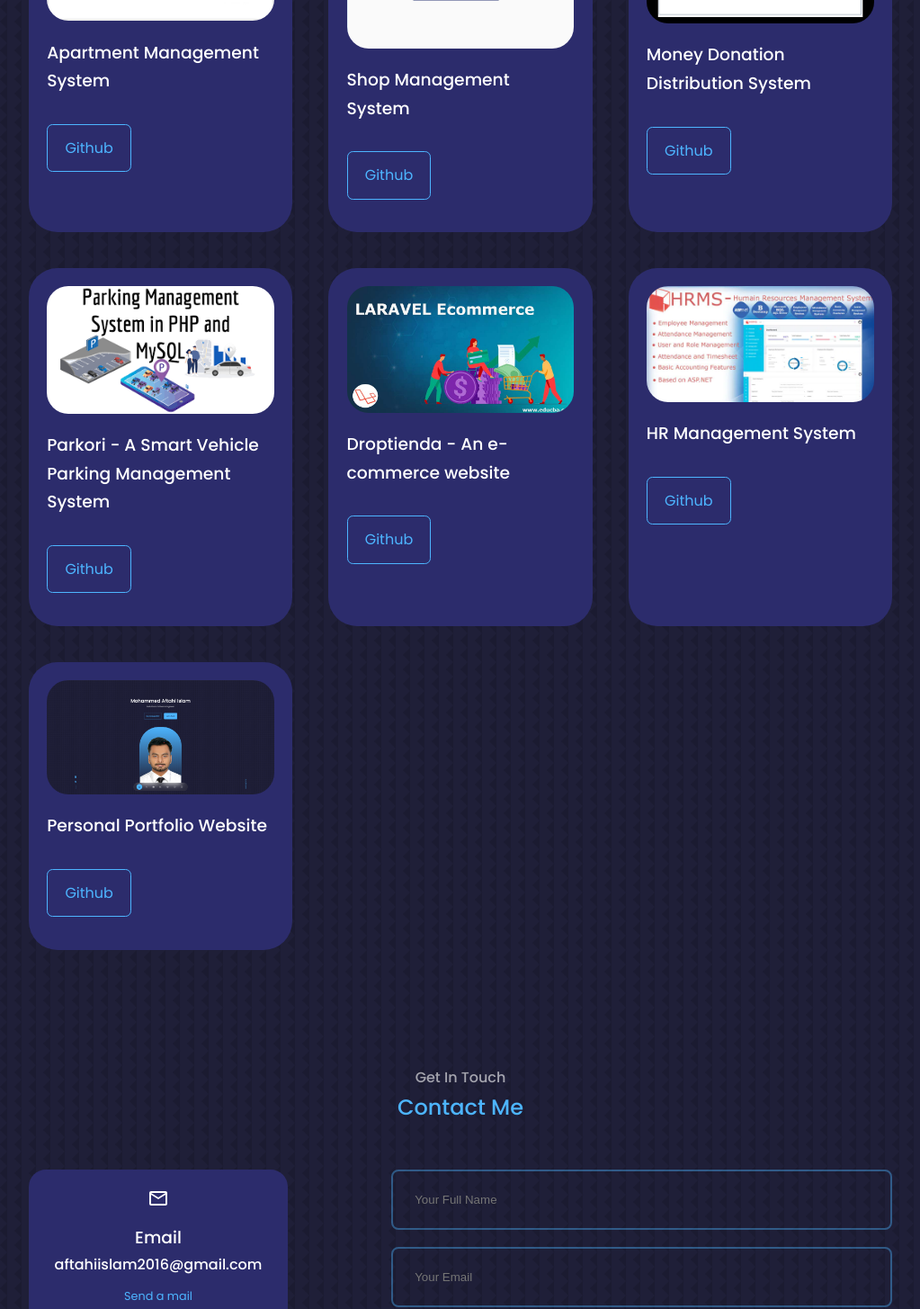
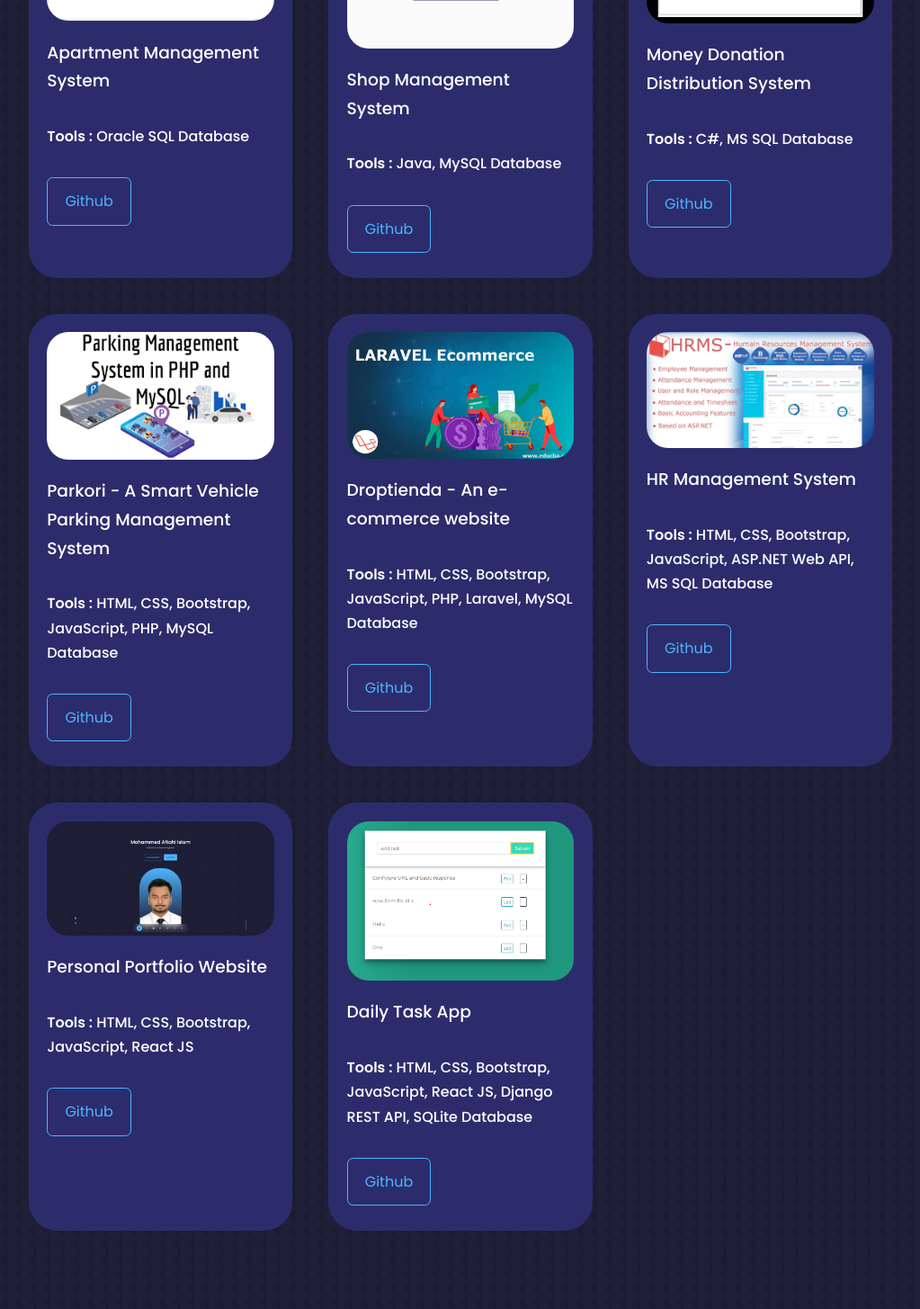
Before and after one commit to Aftahiislam007/portfolio_website, a React (Create React App) app: page / in a window 1280 px wide. Shown: the part 4320-5775 px from the top of the page at 90% size, without its empty margins (128-1151 px from the left). Built offline with nearby package versions, Linux system fonts and the light colour scheme.

Commit message:
fourth commit

```diff
--- a/src/components/projects/Projects.jsx
+++ b/src/components/projects/Projects.jsx
@@ -7,49 +7,64 @@ import IMG4 from '../../assets/parking_management_system.png'
 import IMG5 from '../../assets/droptienda.jpg'
 import IMG6 from '../../assets/hrms.webp'
 import IMG7 from '../../assets/portfolio_website_me.png'
+import IMG8 from '../../assets/daily-task_app.png'
 
 const data = [
   {
     id: 1,
     image: IMG1,
     title: 'Apartment Management System',
+    tools: 'Oracle SQL Database',
     github: 'https://github.com/Aftahiislam007/Database'
   },
   {
     id: 2,
     image: IMG2,
     title: 'Shop Management System',
+    tools: 'Java, MySQL Database',
     github: 'https://github.com/Aftahiislam007/java_console_project'
   },
   {
     id: 3,
     image: IMG3,
     title: 'Money Donation Distribution System',
+    tools: 'C#, MS SQL Database',
     github: 'https://github.com/Aftahiislam007/C-sharp_project'
   },
   {
     id: 4,
     image: IMG4,
     title: 'Parkori - A Smart Vehicle Parking Management System',
+    tools: 'HTML, CSS, Bootstrap, JavaScript, PHP, MySQL Database',
     github: 'https://github.com/Aftahiislam007/web_tech'
   },
   {
     id: 5,
     image: IMG5,
     title: 'Droptienda - An e-commerce website',
+    tools: 'HTML, CSS, Bootstrap, JavaScript, PHP, Laravel, MySQL Database',
     github: 'https://bitbucket.org/aftahiislam007/dropteinda_project/src/master/'
   },
   {
     id: 6,
     image: IMG6,
     title: 'HR Management System',
+    tools: 'HTML, CSS, Bootstrap, JavaScript, ASP.NET Web API, MS SQL Database',
     github: 'https://github.com/Aftahiislam007/eGen-HRMS'
   },
   {
     id: 7,
     image: IMG7,
     title: 'Personal Portfolio Website',
+    tools: 'HTML, CSS, Bootstrap, JavaScript, React JS',
     github: 'https://github.com/Aftahiislam007/portfolio_website'
+  },
+  {
+    id: 8,
+    image: IMG8,
+    title: 'Daily Task App',
+    tools: 'HTML, CSS, Bootstrap, JavaScript, React JS, Django REST API, SQLite Database',
+    github: 'https://github.com/Aftahiislam007/daily_task_app'
   }
 ]
 
@@ -61,13 +76,14 @@ const Projects = () => {
 
       <div className="container projects__container">
         {
-          data.map(({id,image, title, github}) => {
+          data.map(({id,image, title, tools, github}) => {
             return (
               <article key={id} className="projects__item">
                 <div className="projects__item-image">
                   <img src={image} alt={title} />
                 </div>
                 <h3>{title}</h3>
+                <h4><b>Tools :</b>  {tools}</h4>
                 <div className="projects__item-cta">
                   <a href={github} className='btn' target='_blank'>Github</a>
                 </div>
--- a/src/components/projects/projects.css
+++ b/src/components/projects/projects.css
@@ -26,10 +26,14 @@
     margin: 1.2rem 0 2rem;
 }
 
+.projects__item h4{
+    margin: 1.2rem 0 2rem;
+}
+
 .projects__item-cta{
     display: flex;
     /* gap: 1rem; */
-    margin-bottom: 1rem;
+    margin-bottom: 0.5rem;
 }
 
 
```
Also changed, not shown: src/assets/daily-task_app.png (added).
